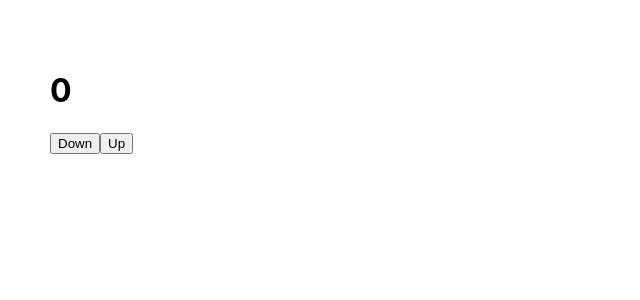
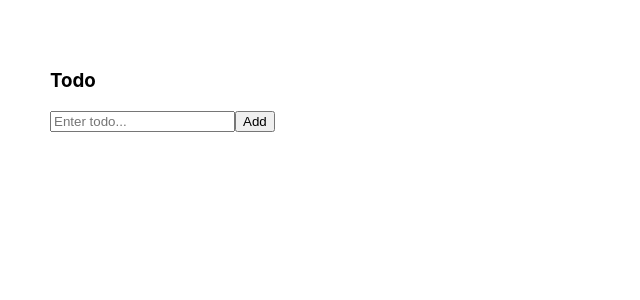
Before and after one commit to LuongHienThaoTrang/HOOKS, a React (Create React App) app: page / in a window 1280 px wide. Shown: the top 300 px of the page, without its empty margins (0-640 px from the left). Built offline with nearby package versions, Linux system fonts and the light colour scheme.

Commit message:
Ex 5: Todo App with useState

```diff
--- a/src/App.js
+++ b/src/App.js
@@ -1,46 +1,13 @@
 
 import { useState, useEffect, useLayoutEffect, useRef, memo, useCallback, useMemo, useReducer } from "react";
-import UseReducer from "./useReducer/ex4";
-import { createStore, applyMiddleware } from 'redux';
-import { composeWithDevTools } from 'redux-devtools-extension';
-import logger from 'redux-logger'
-import thunk from 'redux-thunk'
-import { Provider } from 'react-redux'
+import UseReducer from "./useReducer/ex5";
 
 function App() {
 
-  const initState = {
-    count: 0
-  }
-
-  const rootReducer = (state = initState, action) => {
-    switch (action.type) {
-      case 'DOWN_ACTION':
-        return {
-          ...state,
-          count: state.count - action.payload
-        }
-      case 'UP_ACTION':
-        return {
-          ...state,
-          count: state.count + action.payload
-        }
-      default:
-        return state
-    }
-  }
-
-  const store = createStore(
-    rootReducer,
-    composeWithDevTools(applyMiddleware(logger, thunk))
-  )
-
   return (
-    <Provider store={store}>
-      <div className="App" style={{ padding: 50 }}>
-        <UseReducer />
-      </div>
-    </Provider>
+    <div className="App" style={{ padding: 50 }}>
+      <UseReducer />
+    </div>
   );
 }
 
--- /dev/null
+++ b/src/useReducer/ex5.js
@@ -0,0 +1,59 @@
+
+import { useState, useEffect, useLayoutEffect, useRef, memo, useCallback, useMemo, useReducer } from "react";
+
+function UseReducer() {
+    const [job, setJob] = useState('')
+    const [jobs, setJobs] = useState(() => {
+        const jobsStorage = JSON.parse(localStorage.getItem('jobs'))
+        return jobsStorage ?? []
+    })
+    const inputRef = useRef()
+
+    const handleSubmit = () => {
+        if (job !== '') {
+            setJobs(prev => {
+                const newJobs = [...prev, job]
+
+                // Lưu localStorage
+                localStorage.setItem('jobs', JSON.stringify(newJobs))
+
+                return newJobs
+            })
+            setJob('')
+            inputRef.current.focus()
+        }
+    }
+
+    const handleDelete = index => {
+        jobs.splice(index, 1)
+        const newJobs = [...jobs]
+
+        // Lưu localStorage
+        localStorage.setItem('jobs', JSON.stringify(newJobs))
+
+        setJobs(newJobs)
+    }
+
+    return (
+        <div>
+            <h3>Todo</h3>
+            <input
+                ref={inputRef}
+                value={job}
+                placeholder="Enter todo..."
+                onChange={e => setJob(e.target.value)}
+            />
+            <button onClick={handleSubmit}>Add</button>
+            <ul>
+                {jobs.map((job, index) => (
+                    <li key={index}>
+                        {job}
+                        <span onClick={() => handleDelete(index)}>&times;</span>
+                    </li>
+                ))}
+            </ul>
+        </div>
+    )
+}
+
+export default UseReducer
```
